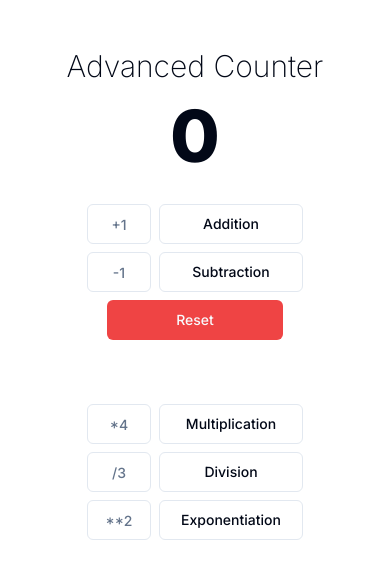
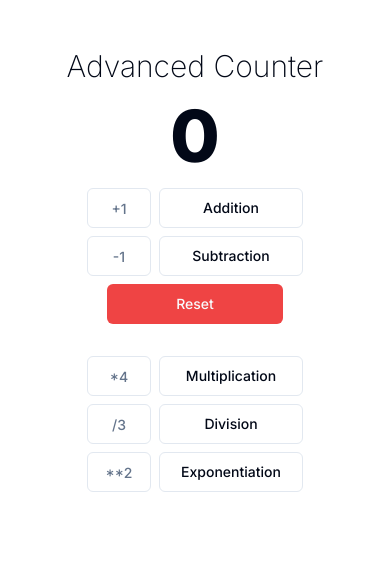
Before and after one commit to MajkoDev/advanced-counter, a Next.js app: page / in a window 390 px wide. Shown: the top 578 px of the page. Built offline with nearby package versions, Linux system fonts and the light colour scheme.

Commit message:
documentation

```diff
--- a/app/page.jsx
+++ b/app/page.jsx
@@ -9,7 +9,7 @@ export default function Home() {
       </h2>
 
       <div className="w-full flex flex-col md:flex-row justify-evenly items-center">
-        <div className="md:order-1 flex flex-col gap-y-2 items-center m-8">
+        <div className="md:order-1 flex flex-col gap-y-2 items-center m-4 md:m-8">
           <div className="flex flex-row gap-x-2">
             <Input placeholder="+1" className="w-16 text-center font-medium" />
             <Button className="w-36" variant="outline">
@@ -35,7 +35,7 @@ export default function Home() {
           <h1 className="text-center text-7xl font-extrabold">0</h1>
         </div>
 
-        <div className="md:order-3 flex flex-col gap-y-2 items-center m-8">
+        <div className="md:order-3 flex flex-col gap-y-2 items-center m-4 md:m-8">
           <div className="flex flex-row gap-x-2">
             <Input placeholder="*4" className="w-16 text-center font-medium" />
             <Button className="w-36" variant="outline">
```
Also changed, not shown: public/advanced-counter.png (added), 1 other file (tests, documents, lock files or other folders).
